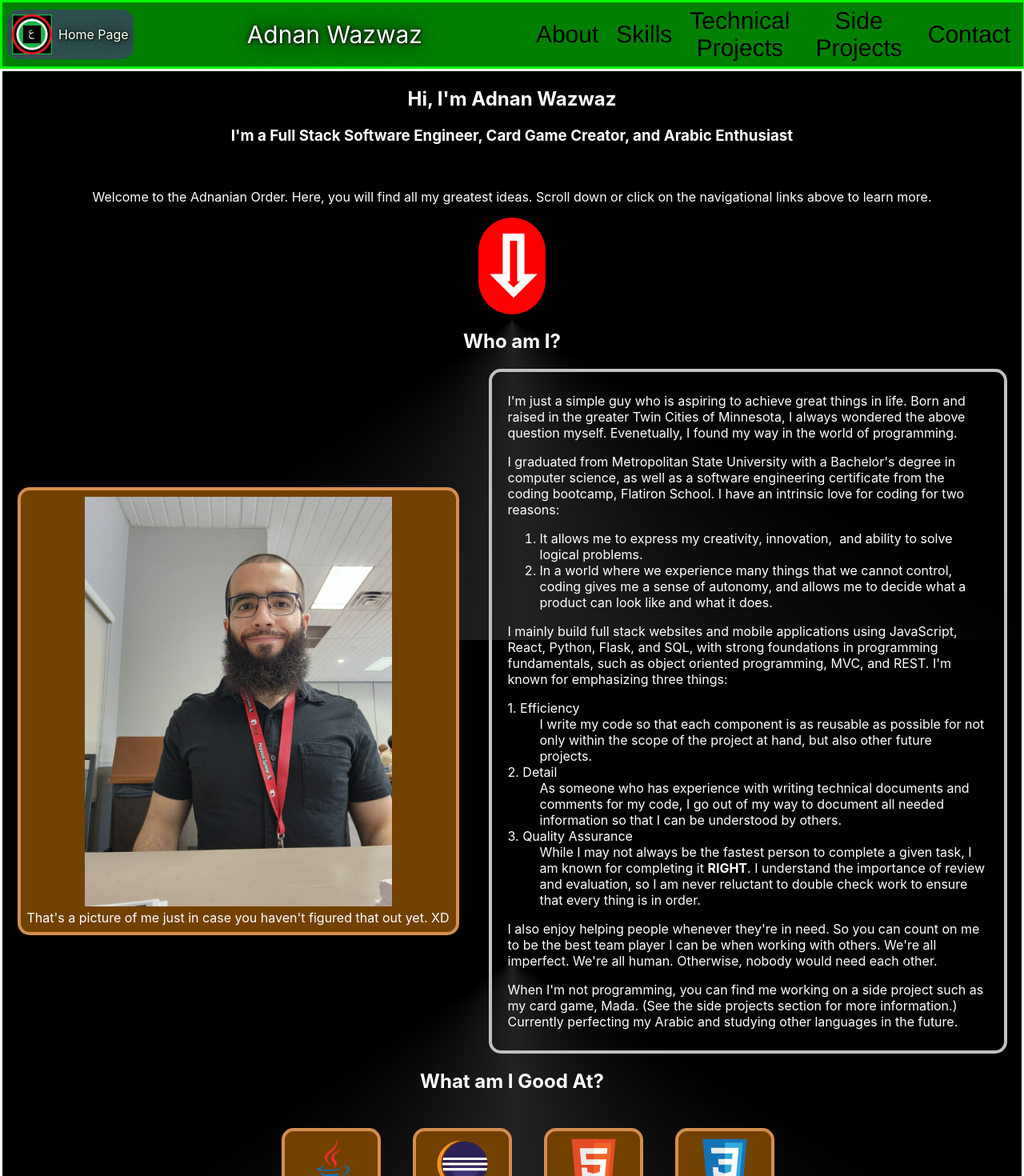
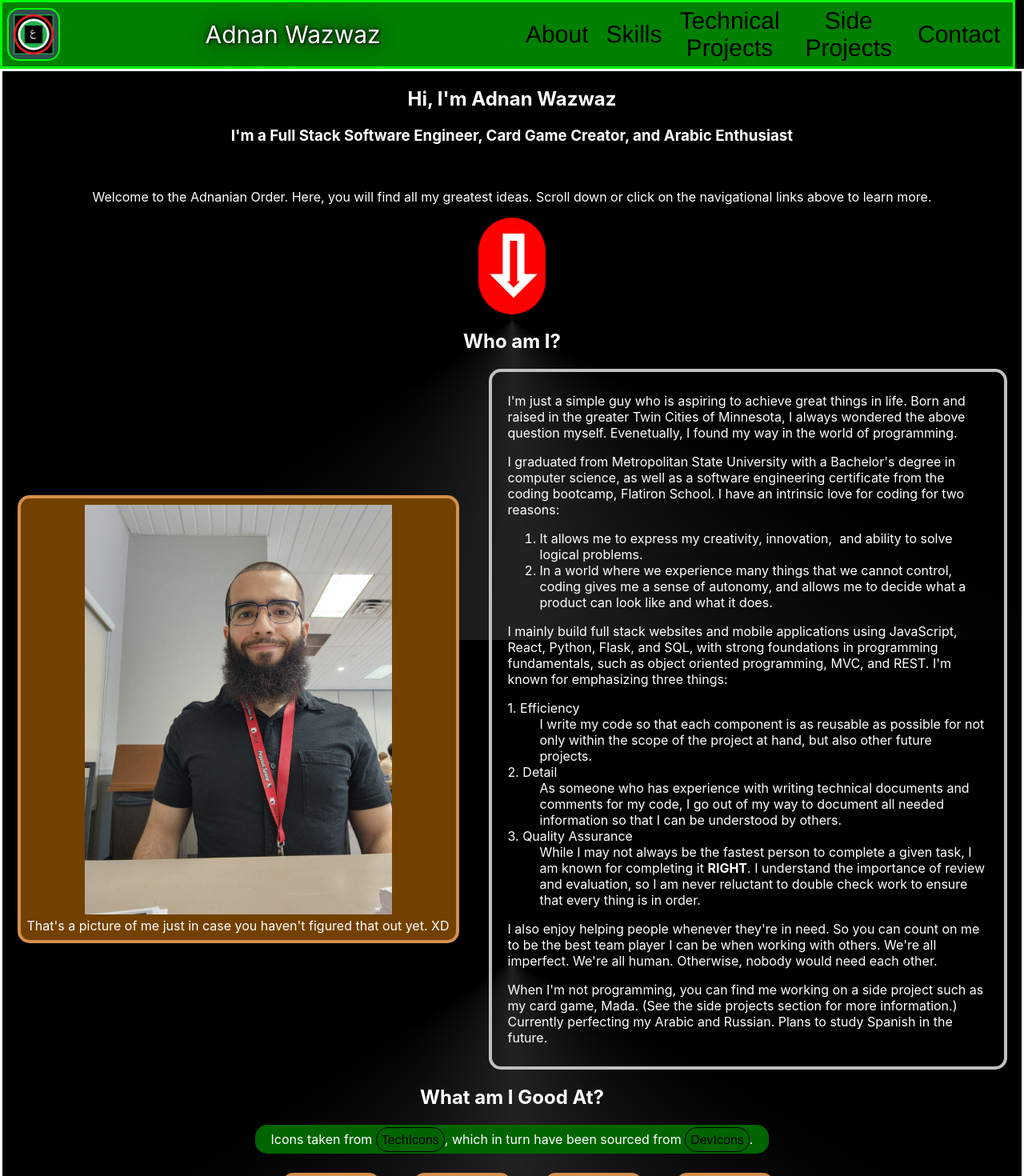
Before and after one commit to adnanian/adnanian-portfolio, a React (Create React App) app in the folder client/: page / in a window 1280 px wide. Shown: the top 1470 px of the page at 80% size. Built offline with nearby package versions, Linux system fonts and the light colour scheme.

Commit message:
Convert top link to button, add disclaimer for skills icons

```diff
--- a/client/src/index.css
+++ b/client/src/index.css
@@ -32,6 +32,11 @@ code {
   /* text-shadow: 1px 1px 2px #fdf, 0 0 1em white, 0 0 0.2em white !important; */
   /* border: 1px solid;
   border-radius: 15px; */
+}
+
+.external {
+  border: 1px solid;
+  border-radius: 15px;
 }
 
 .nav-link:hover {
--- a/client/src/navigation/Header.js
+++ b/client/src/navigation/Header.js
@@ -84,18 +84,19 @@ export default function Header({showMobileMenu, onToggle, onSmartToggle}) {
 
     return (
         <header>
-            <a
+            <button
                 id="site-logo"
                 className={!showMobileMenu ? "fancy-font" : "no-show"}
-                href="#home"
-                title="Click here to navigate back to the home page."
+                // href="#home"
+                title="Click here to navigate back to the top."
+                onClick={() => window.scrollTo(0, 0)}
             >
                 <img
                     src="./adnanian-flag.png"
                     alt="The flag of Adnan - Consists of a black square with four rings, each in red, black, white, and green."
                 />
-                <span>Home Page</span>
-            </a>
+                {/* <span>Home Page</span> */}
+            </button>
             <span className={!showMobileMenu ? "fancy-font" : "no-show"}>Adnan Wazwaz</span>
             <nav className="inline-menu">
                 {navigationalLinks}
--- a/client/src/sections/About.js
+++ b/client/src/sections/About.js
@@ -69,7 +69,8 @@ export default function About() {
                     <p>When I'm not programming, you can find me working on a side
                         project such as my card game, Mada. &#40;See the side
                         projects section for more information.&#41; Currently
-                        perfecting my Arabic and studying other languages in the future.
+                        perfecting my Arabic and Russian. Plans to study Spanish
+                        in the future.
                     </p>
                 </article>
             </div>
--- a/client/src/sections/SkillsSection.js
+++ b/client/src/sections/SkillsSection.js
@@ -4,17 +4,31 @@ import "../styles/SkillsSection.css";
 
 export default function SkillsSection() {
 
-    console.log(skillSet);
-
     const skillCards = skillSet.map((skill) => {
         return (
-            <li key={`t-${skill.name}`}><TechSkillCard skill={skill}/></li>
+            <li key={`t-${skill.name}`}><TechSkillCard skill={skill} /></li>
         )
     })
 
     return (
         <section id="skills">
             <h1>What am I Good At?</h1>
+            <span>
+                Icons taken from&nbsp;
+                <a
+                    href="https://techicons.dev/?search=j"
+                    className="nav-link external"
+                >
+                    TechIcons
+                </a>
+                , which in turn have been sourced from&nbsp;
+                <a
+                    href="https://github.com/devicons/devicon"
+                    className="nav-link external"
+                >
+                    DevIcons
+                </a>.
+            </span>
             <ul>
                 {skillCards}
             </ul>
--- a/client/src/styles/Header.css
+++ b/client/src/styles/Header.css
@@ -6,7 +6,7 @@ header {
     border: 3px solid lime;
     position: fixed !important;
     top: 0;
-    width: 99.7%;
+    width: 98.7vw;
     z-index: 999;
 }
 
--- a/client/src/styles/SkillsSection.css
+++ b/client/src/styles/SkillsSection.css
@@ -3,6 +3,16 @@
     flex-direction: column;
     align-items: center;
     justify-content: space-between;
+}
+
+#skills span {
+    background-color: darkgreen;
+    padding: 8px 20px;
+    border-radius: 15px;
+}
+
+#skills span .nav-link {
+    font-size: 16px;
 }
 
 #skills ul {
@@ -30,6 +40,10 @@
 }
 
 @media only screen and (max-width: 767px) {
+    #skills span .external {
+        border: none;
+    }
+
     #skills ul li {
         margin-top: 15px;
     }
```
